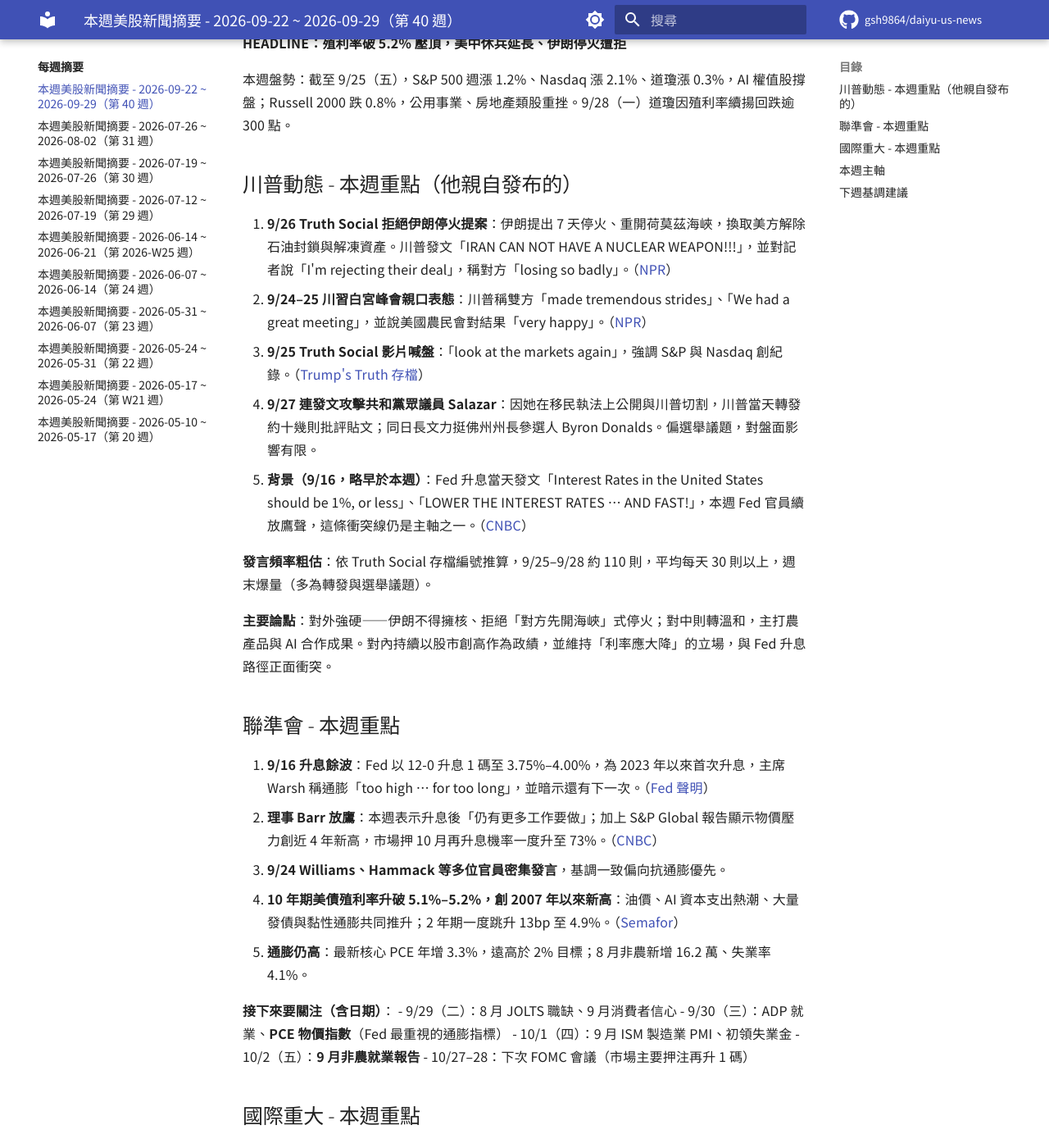
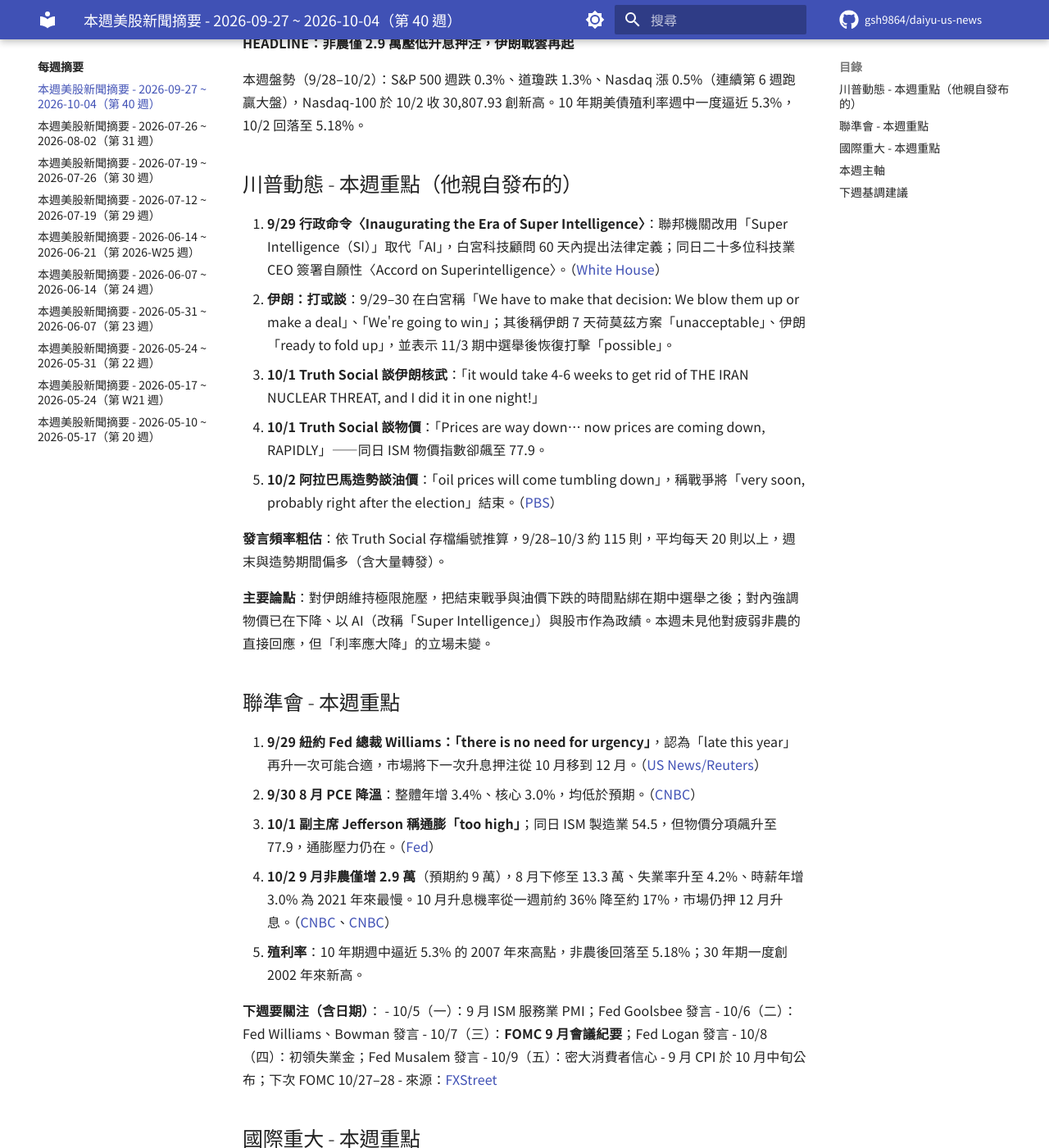
Before and after one commit to gsh9864/daiyu-us-news, an MkDocs documentation site: the page built from docs/weekly/2026-W40.md, in a window 1280 px wide and 1400 px high, scrolled down 276 px. Shown: the whole window at 82% size. Built offline with MkDocs 1.6.1 and Material for MkDocs 9.7.7, drawn with Linux system fonts in a browser that asks for light colours; comment, search, counter and statistics services are not loaded; some of the changed text lies outside the part shown.

Commit message:
Add weekly summary 2026-W40

```diff
--- a/docs/weekly/2026-W40.md
+++ b/docs/weekly/2026-W40.md
@@ -1,57 +1,59 @@
-# 本週美股新聞摘要 - 2026-09-22 ~ 2026-09-29（第 40 週）
+# 本週美股新聞摘要 - 2026-09-27 ~ 2026-10-04（第 40 週）
 
 > 過去 7 天三大類重點 + 下週基調
 
-**HEADLINE：殖利率破 5.2% 壓頂，美中休兵延長、伊朗停火遭拒**
+**HEADLINE：非農僅 2.9 萬壓低升息押注，伊朗戰雲再起**
 
-本週盤勢：截至 9/25（五），S&P 500 週漲 1.2%、Nasdaq 漲 2.1%、道瓊漲 0.3%，AI 權值股撐盤；Russell 2000 跌 0.8%，公用事業、房地產類股重挫。9/28（一）道瓊因殖利率續揚回跌逾 300 點。
+本週盤勢（9/28–10/2）：S&P 500 週跌 0.3%、道瓊跌 1.3%、Nasdaq 漲 0.5%（連續第 6 週跑贏大盤），Nasdaq-100 於 10/2 收 30,807.93 創新高。10 年期美債殖利率週中一度逼近 5.3%，10/2 回落至 5.18%。
 
 ## 川普動態 - 本週重點（他親自發布的）
 
-1. **9/26 Truth Social 拒絕伊朗停火提案**：伊朗提出 7 天停火、重開荷莫茲海峽，換取美方解除石油封鎖與解凍資產。川普發文「IRAN CAN NOT HAVE A NUCLEAR WEAPON!!!」，並對記者說「I'm rejecting their deal」，稱對方「losing so badly」。（[NPR](https://www.npr.org/2026/09/28/nx-s1-5982720/trump-rejects-irans-latest-ceasefire-proposal)）
-2. **9/24–25 川習白宮峰會親口表態**：川普稱雙方「made tremendous strides」、「We had a great meeting」，並說美國農民會對結果「very happy」。（[NPR](https://www.npr.org/2026/09/24/g-s1-144806/trump-xi-summit)）
-3. **9/25 Truth Social 影片喊盤**：「look at the markets again」，強調 S&P 與 Nasdaq 創紀錄。（[Trump's Truth 存檔](https://www.trumpstruth.org/statuses/41894)）
-4. **9/27 連發文攻擊共和黨眾議員 Salazar**：因她在移民執法上公開與川普切割，川普當天轉發約十幾則批評貼文；同日長文力挺佛州州長參選人 Byron Donalds。偏選舉議題，對盤面影響有限。
-5. **背景（9/16，略早於本週）**：Fed 升息當天發文「Interest Rates in the United States should be 1%, or less」、「LOWER THE INTEREST RATES … AND FAST!」，本週 Fed 官員續放鷹聲，這條衝突線仍是主軸之一。（[CNBC](https://www.cnbc.com/2026/09/16/trump-fed-interest-rate-warsh.html)）
+1. **9/29 行政命令〈Inaugurating the Era of Super Intelligence〉**：聯邦機關改用「Super Intelligence（SI）」取代「AI」，白宮科技顧問 60 天內提出法律定義；同日二十多位科技業 CEO 簽署自願性〈Accord on Superintelligence〉。（[White House](https://www.whitehouse.gov/presidential-actions/2026/09/inaugurating-the-era-of-super-intelligence/)）
+2. **伊朗：打或談**：9/29–30 在白宮稱「We have to make that decision: We blow them up or make a deal」、「We're going to win」；其後稱伊朗 7 天荷莫茲方案「unacceptable」、伊朗「ready to fold up」，並表示 11/3 期中選舉後恢復打擊「possible」。
+3. **10/1 Truth Social 談伊朗核武**：「it would take 4-6 weeks to get rid of THE IRAN NUCLEAR THREAT, and I did it in one night!」
+4. **10/1 Truth Social 談物價**：「Prices are way down… now prices are coming down, RAPIDLY」——同日 ISM 物價指數卻飆至 77.9。
+5. **10/2 阿拉巴馬造勢談油價**：「oil prices will come tumbling down」，稱戰爭將「very soon, probably right after the election」結束。（[PBS](https://www.pbs.org/newshour/politics/watch-trump-says-oil-prices-will-come-down-after-midterm-elections)）
 
-**發言頻率粗估**：依 Truth Social 存檔編號推算，9/25–9/28 約 110 則，平均每天 30 則以上，週末爆量（多為轉發與選舉議題）。
+**發言頻率粗估**：依 Truth Social 存檔編號推算，9/28–10/3 約 115 則，平均每天 20 則以上，週末與造勢期間偏多（含大量轉發）。
 
-**主要論點**：對外強硬——伊朗不得擁核、拒絕「對方先開海峽」式停火；對中則轉溫和，主打農產品與 AI 合作成果。對內持續以股市創高作為政績，並維持「利率應大降」的立場，與 Fed 升息路徑正面衝突。
+**主要論點**：對伊朗維持極限施壓，把結束戰爭與油價下跌的時間點綁在期中選舉之後；對內強調物價已在下降、以 AI（改稱「Super Intelligence」）與股市作為政績。本週未見他對疲弱非農的直接回應，但「利率應大降」的立場未變。
 
 ## 聯準會 - 本週重點
 
-1. **9/16 升息餘波**：Fed 以 12-0 升息 1 碼至 3.75%–4.00%，為 2023 年以來首次升息，主席 Warsh 稱通膨「too high … for too long」，並暗示還有下一次。（[Fed 聲明](https://www.federalreserve.gov/newsevents/pressreleases/monetary20260916a.htm)）
-2. **理事 Barr 放鷹**：本週表示升息後「仍有更多工作要做」；加上 S&P Global 報告顯示物價壓力創近 4 年新高，市場押 10 月再升息機率一度升至 73%。（[CNBC](https://www.cnbc.com/2026/09/23/market-sees-next-fed-hike-in-october-following-barr-comments-hot-inflation.html)）
-3. **9/24 Williams、Hammack 等多位官員密集發言**，基調一致偏向抗通膨優先。
-4. **10 年期美債殖利率升破 5.1%–5.2%，創 2007 年以來新高**：油價、AI 資本支出熱潮、大量發債與黏性通膨共同推升；2 年期一度跳升 13bp 至 4.9%。（[Semafor](https://www.semafor.com/article/09/24/2026/us-treasury-yields-hit-highest-level-since-2007)）
-5. **通膨仍高**：最新核心 PCE 年增 3.3%，遠高於 2% 目標；8 月非農新增 16.2 萬、失業率 4.1%。
+1. **9/29 紐約 Fed 總裁 Williams：「there is no need for urgency」**，認為「late this year」再升一次可能合適，市場將下一次升息押注從 10 月移到 12 月。（[US News/Reuters](https://money.usnews.com/investing/news/articles/2026-09-29/feds-williams-sees-no-urgency-for-next-fed-rate-hike)）
+2. **9/30 8 月 PCE 降溫**：整體年增 3.4%、核心 3.0%，均低於預期。（[CNBC](https://www.cnbc.com/2026/09/30/feds-preferred-gauge-showed-core-inflation-at-3point0percent-in-august-much-lighter-than-expected.html)）
+3. **10/1 副主席 Jefferson 稱通膨「too high」**；同日 ISM 製造業 54.5，但物價分項飆升至 77.9，通膨壓力仍在。（[Fed](https://www.federalreserve.gov/newsevents/speech/jefferson20261001a.htm)）
+4. **10/2 9 月非農僅增 2.9 萬**（預期約 9 萬），8 月下修至 13.3 萬、失業率升至 4.2%、時薪年增 3.0% 為 2021 年來最慢。10 月升息機率從一週前約 36% 降至約 17%，市場仍押 12 月升息。（[CNBC](https://www.cnbc.com/2026/10/02/jobs-report-september-2026.html)、[CNBC](https://www.cnbc.com/2026/10/02/fed-rate-hike-odds-decline-after-september-jobs-report.html)）
+5. **殖利率**：10 年期週中逼近 5.3% 的 2007 年來高點，非農後回落至 5.18%；30 年期一度創 2002 年來新高。
 
-**接下來要關注（含日期）**：
-- 9/29（二）：8 月 JOLTS 職缺、9 月消費者信心
-- 9/30（三）：ADP 就業、**PCE 物價指數**（Fed 最重視的通膨指標）
-- 10/1（四）：9 月 ISM 製造業 PMI、初領失業金
-- 10/2（五）：**9 月非農就業報告**
-- 10/27–28：下次 FOMC 會議（市場主要押注再升 1 碼）
+**下週要關注（含日期）**：
+- 10/5（一）：9 月 ISM 服務業 PMI；Fed Goolsbee 發言
+- 10/6（二）：Fed Williams、Bowman 發言
+- 10/7（三）：**FOMC 9 月會議紀要**；Fed Logan 發言
+- 10/8（四）：初領失業金；Fed Musalem 發言
+- 10/9（五）：密大消費者信心
+- 9 月 CPI 於 10 月中旬公布；下次 FOMC 10/27–28
+- 來源：[FXStreet](https://fxstreet.com/analysis/forecasting-the-upcoming-week-focus-shifts-to-the-fomc-minutes-202610021803)
 
 ## 國際重大 - 本週重點
 
-1. **美中：川習白宮峰會（9/24）**——雙方同意就各 300 億美元商品給予優惠關稅待遇（合計 600 億）、成立「AI 對話」機制、延續芬太尼合作，並表態將出席 11 月 APEC（中國）與 12 月 G20（邁阿密）。中方 9/28 表示休兵延長兩個月至 1/10。實質進展有限，但降低了短期升溫風險。（[Al Jazeera](https://www.aljazeera.com/news/2026/9/24/trump-xi-summit-four-key-takeaways-from-the-washington-dc-meeting)、[US News/Reuters](https://www.usnews.com/news/world/articles/2026-09-27/china-says-us-trade-truce-extension-creates-space-to-advance-talks)）
-2. **中東：美伊戰爭進入第 8 個月**——川普拒絕伊朗 7 天停火提案，荷莫茲海峽仍未重開，報導指川普考慮期中選舉後恢復軍事打擊。油價 9/28 回到每桶 93–95 美元，近一個月漲近 9%，是推升通膨與殖利率的關鍵。（[NPR](https://www.npr.org/2026/09/28/nx-s1-5982720/trump-rejects-irans-latest-ceasefire-proposal)）
-3. **歐洲：俄烏戰事升溫**——9/25 俄軍空襲基輔造成至少 5 死 31 傷；羅馬尼亞因不明空中目標越境緊急派出 F-16。EU 解凍 66 億歐元對烏軍援，並將對俄個人制裁改為 3 年延長（原為每 6 個月續期）。
-4. **全球債市拋售**——能源價格與資本支出熱潮推升各國長債殖利率，美債 10 年期創 19 年新高，拖累公用事業、房地產等利率敏感類股。
+1. **中東：美伊談判僵局、戰事恐再升級**——美方經卡達回覆伊朗 7 天停火方案但未獲突破，國務卿 Rubio 將伊朗代表團請出紐約；美國派出第三支航艦打擊群（羅斯福號），伊朗據報為「新一輪大規模戰鬥」做準備；荷莫茲海峽 72 小時內 5 艘船遭擊中。Brent 9 月大漲 14%，本週在 $97–103 間震盪。（[Al Jazeera](https://www.aljazeera.com/news/liveblog/2026/9/30/iran-war-live-trump-claims-war-will-end-very-soon-provides-no-details?update=5001597)、[The National](https://www.thenationalnews.com/news/mena/2026/10/03/iran-gearing-up-for-major-round-of-fighting-with-us-source-says/)）
+2. **美中：峰會成果落地**——雙方各以 300 億美元商品互惠降稅（合計 600 億），設立貿易委員會，休兵延長至 1/10。（[Axios](https://www.axios.com/2026/09/26/us-china-tariffs-trade-30-billion)）
+3. **歐洲：通膨與戰火雙重壓力**——歐元區 9 月通膨初值 3.8% 創三年新高（能源年增 18.8%），ECB 10/29 會議前仍有升息壓力；俄軍持續空襲基輔（10/3 造成 8 死 83 傷），並呼籲外交人員撤離。
+4. **亞洲：AI 硬體需求強勁**——美光 FQ4 營收與財測大幅優於預期，韓國 9 月出口年增 83.5%、台灣 PMI 56.7，支撐美國半導體類股與 Nasdaq 創高。（[CNBC](https://www.cnbc.com/2026/09/30/micron-mu-q4-earnings-report-2026.html)）
 
 **地緣風險燈號**
-- 美中：🟢 峰會後休兵延長至 1/10，短期衝突機率下降
-- 中東：🔴 停火破局、荷莫茲未開，油價高檔且有再度軍事升級風險
-- 歐洲：🟡 俄烏空襲與北約邊境事件頻繁，但對美股直接衝擊有限
+- 中東：🔴 美國增派航艦、伊朗備戰、海峽油輪遇襲，選後恐重啟大規模打擊
+- 歐洲：🟡 俄烏空襲升溫、歐元區通膨走高，但對美股直接衝擊有限
+- 美中：🟢 降稅框架落地、休兵延至 1/10，短期貿易風險低
 
 ## 本週主軸
 
-「高利率 vs. AI 行情」拉鋸。Fed 升息後官員續放鷹，加上伊朗戰事推高油價，10 年期美債殖利率衝上 5.2%、創 2007 年來新高，壓垮小型股與利率敏感類股；但 AI 權值股（微軟、Akamai 等）撐起 Nasdaq 與 S&P，指數仍收週線紅盤，漲勢愈來愈集中在少數大型成長股。川習峰會雖成果有限，但休兵延長替市場拿掉一個尾部風險。
+「就業轉弱 vs. 通膨與油價黏性」拉鋸。PCE 降溫與非農僅增 2.9 萬，讓 10 月升息押注從近七成崩到不到兩成，殖利率自 2007 年來高點回落，帶動 Nasdaq-100 創新高；但 ISM 物價分項飆升、Brent 站在 $100 附近，說明通膨尚未解除，Fed 官員口徑仍偏鷹、12 月升息仍被定價。漲勢高度集中在 AI 與半導體（美光、輝達），道瓊與小型股相對落後，Burry 等空頭則加碼押注 AI 泡沫。
 
 ## 下週基調建議
 
-偏謹慎、以數據為主：PCE（9/30）與非農（10/2）若再偏熱，10 月升息幾乎定案，殖利率可能再衝高並壓抑估值；油價與伊朗局勢是另一個變數，追高 AI 權值股宜控管部位。
+**觀望為主、偏防禦**：FOMC 紀要（10/7）與 Fed 官員密集發言將檢驗「12 月才升息」的市場假設，而美伊戰事升級風險正在上升；科技股可待拉回分批，持股保留能源、國防等避險部位，避免追高。
 
 ---
-*本頁由 Claude routine 自動生成於 2026-09-29 18:03 (UTC)*
+*本頁由 Claude routine 自動生成於 2026-10-04 13:07 (UTC)*
```
